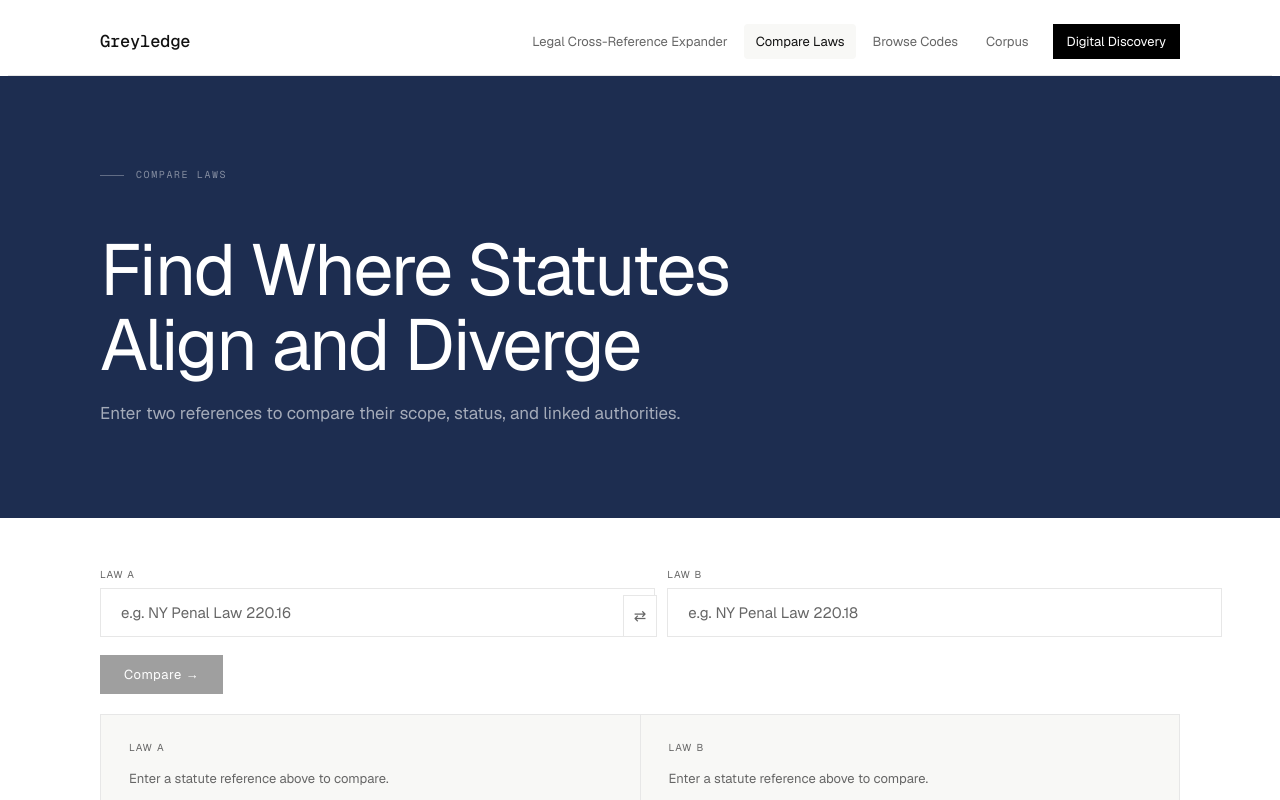
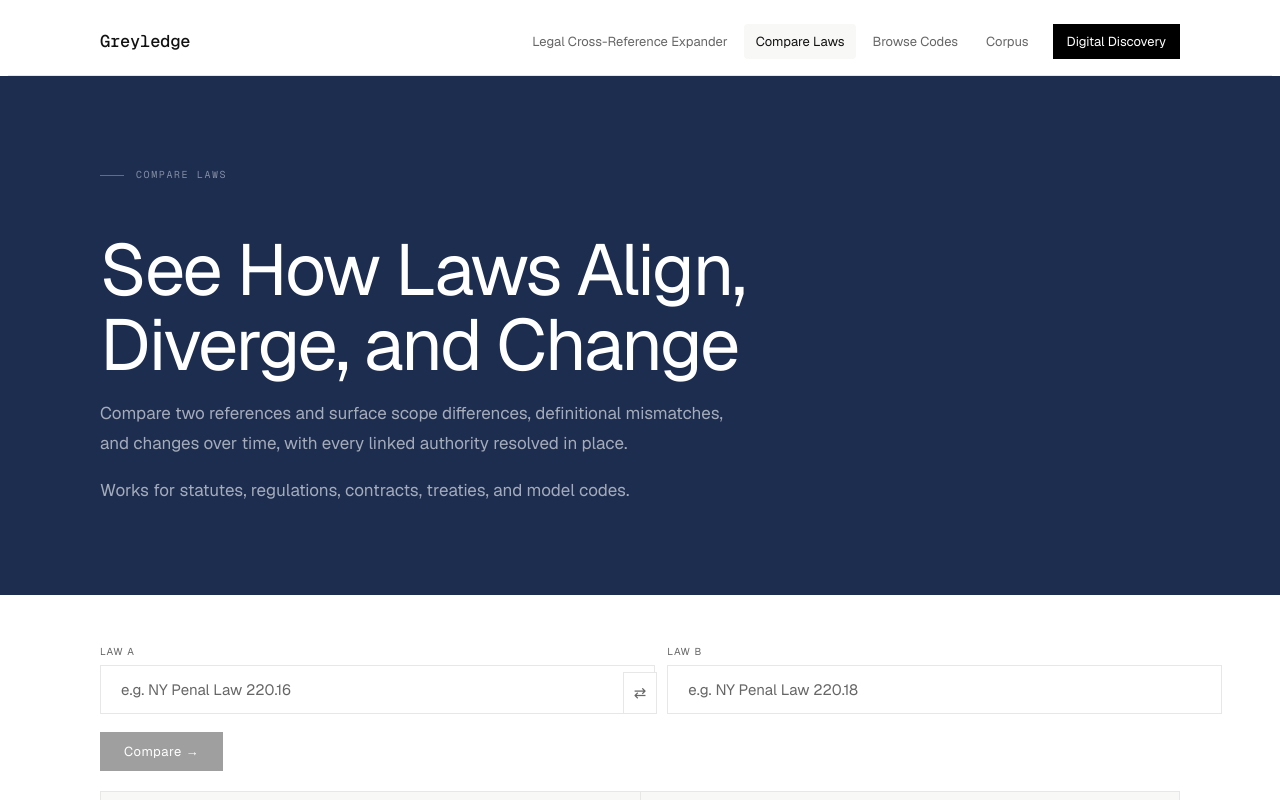
Before and after one commit to laurenproctor/statute-chain-scaffold, a Next.js app in the folder apps/web/: page /compare in a window 1280 px wide. Shown: the top 800 px of the page. Built offline with nearby package versions, Linux system fonts and the light colour scheme.

Commit message:
feat: update Compare Laws hero copy

```diff
--- a/apps/web/app/compare/CompareClient.tsx
+++ b/apps/web/app/compare/CompareClient.tsx
@@ -422,8 +422,9 @@ export function CompareClient() {
       <header className="site-header">
         <div style={{ maxWidth: '66.666%' }}>
           <p className="page-eyebrow">Compare Laws</p>
-          <h1>Find Where Statutes Align and Diverge</h1>
-          <p className="tagline">Enter two references to compare their scope, status, and linked authorities.</p>
+          <h1>See How Laws Align, Diverge, and Change</h1>
+          <p className="tagline">Compare two references and surface scope differences, definitional mismatches, and changes over time, with every linked authority resolved in place.</p>
+          <p className="tagline">Works for statutes, regulations, contracts, treaties, and model codes.</p>
         </div>
       </header>
 
```
